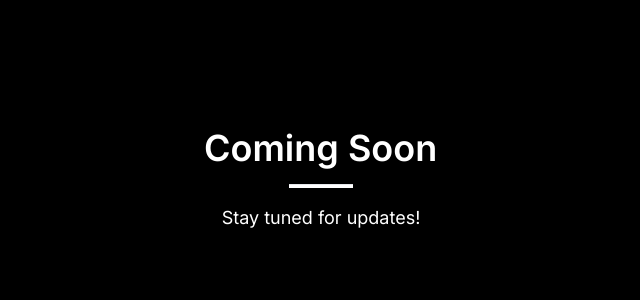
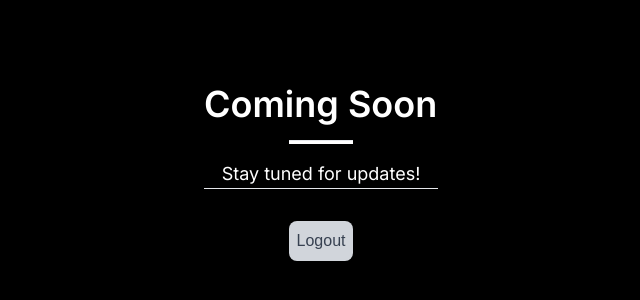
Before and after one commit to abhisheksharm-3/next-auth-project, a Next.js app: page /profile in a window 1280 px wide. Shown: the part 220-520 px from the top of the page, without its empty margins (319-959 px from the left). Built offline with nearby package versions, Linux system fonts and the light colour scheme.

Commit message:
log out added

```diff
--- a/src/app/api/users/login/route.ts
+++ b/src/app/api/users/login/route.ts
@@ -43,6 +43,6 @@ export async function POST(request: NextRequest) {
     response.cookies.set("token", token, { httpOnly: true });
     return response;
   } catch (error: any) {
-    return NextResponse.json({ error: error.messafe }, { status: 500 });
+    return NextResponse.json({ error: error.message }, { status: 500 });
   }
 }
--- /dev/null
+++ b/src/app/api/users/logout/route.ts
@@ -0,0 +1,14 @@
+import { NextResponse } from "next/server";
+
+export async function GET() {
+  try {
+    const response = NextResponse.json({
+      message: "Logged Out",
+      success: true,
+    });
+    response.cookies.set("token", "", { httpOnly: true, expires: new Date(0) });
+    return response;
+  } catch (error: any) {
+    return NextResponse.json({ error: error.message }, { status: 500 });
+  }
+}
--- a/src/app/profile/page.tsx
+++ b/src/app/profile/page.tsx
@@ -1,7 +1,30 @@
+"use client"
+
 import React from "react";
 import "animate.css";
+import axios from "axios";
+import Link from "next/link";
+import toast from "react-hot-toast";
+import Router, { useRouter } from "next/navigation";
 
 export default function ProfilePage() {
+  const router = useRouter();
+  const logout = async () => {
+
+    try {
+      await axios.get("/api/users/logout");
+      toast.success('Logged Out')
+      router.push("/");
+
+
+
+    } catch (error: any) {
+      console.log(error.message);
+      toast.error(error.message);
+    }
+
+
+  }
   return (
     <div className="flex items-center justify-center min-h-screen bg-black text-white">
       <div className="text-center">
@@ -12,6 +35,10 @@ export default function ProfilePage() {
         <p className="text-lg animate__animated animate__fadeIn">
           Stay tuned for updates!
         </p>
+        <hr />
+        <button onClick={logout} className="p-2 rounded-lg mb-4 mt-8 focus:outline-none bg-gray-300 hover:bg-gray-400 text-gray-700 capitalize font-sans ease-in-out duration-500">
+          Logout
+        </button>
       </div>
     </div>
   );
```
